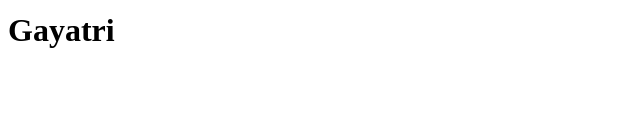
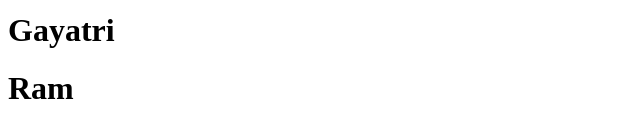
Before and after one commit to GeneralYudhishthir/apnacollege-demo, a plain HTML site: page index.html in a window 1280 px wide. Shown: the part 145-282 px from the top of the page, without its empty margins (0-640 px from the left). Drawn offline with Linux system fonts and the light colour scheme.

Commit message:
added Ram

```diff
--- a/index.html
+++ b/index.html
@@ -2,3 +2,4 @@
 <h2>Hari</h2>
 <h3>om</h3>
 <h1>Gayatri</h1>
+<h1>Ram</h1>
```
